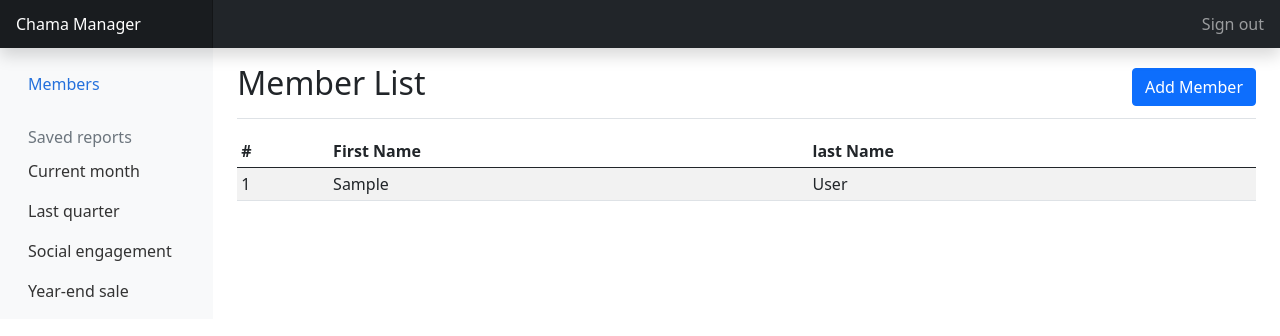
After one commit to davy254/chama, a Django app: page /home/ in a window 1280 px wide. The commit adds this page. Shown: the top 336 px of the page. Run offline with Django 3.2, Linux system fonts and the light colour scheme; tables that the repository leaves empty hold one stand-in row (values such as "Sample post"); some libraries are stand-ins or nearby versions.

Commit message:
can and list new members

```diff
--- a/chama_manager/chama_manager/urls.py
+++ b/chama_manager/chama_manager/urls.py
@@ -18,7 +18,7 @@ from django.urls import include, path
 
 urlpatterns = [
     path('admin/', admin.site.urls),
-    path('members', include('members.urls')),
-    path('', include('core.urls')),
+    path('', include('members.urls')),
+    path('site/', include('core.urls')),
 
 ]
--- a/chama_manager/core/urls.py
+++ b/chama_manager/core/urls.py
@@ -1,7 +1,11 @@
+from unicodedata import name
 from django.urls import path
-from.views import index
+from.views import  index
 
 
 urlpatterns = [
-    path('', index, name='home')
+    path('', index, name='landing'),
+
+
+
 ]
--- a/chama_manager/core/views.py
+++ b/chama_manager/core/views.py
@@ -1,5 +1,8 @@
 from django.shortcuts import render
+from django.views.generic import CreateView
+from members.models import Member
 
-# Render Homepage
+
+# Render Landinpage
 def index(request):
     return render(request, 'core/index.html')
--- /dev/null
+++ b/chama_manager/members/forms.py
@@ -0,0 +1,7 @@
+from django import forms
+from .models import Member
+
+class MemberForm(forms.ModelForm):
+    class Meta:
+        model = Member
+        fields = ['first_name', 'last_name']
--- a/chama_manager/members/urls.py
+++ b/chama_manager/members/urls.py
@@ -1,7 +1,11 @@
 from django.urls import  path
-from .views import members
+from .views import homepage,create_member
 
 
 urlpatterns = [
-    path('', members, name='members')
+    path('home/', homepage, name='home'),
+    path('create-member/', create_member, name='new-member'),
+
+
+
 ]
--- a/chama_manager/members/views.py
+++ b/chama_manager/members/views.py
@@ -1,11 +1,26 @@
-from django.shortcuts import render
+
+from django.shortcuts import redirect, render
+
+from django.views.generic import CreateView
 from .models import Member
+from .forms import MemberForm
 
 # Create your views here.
 
-def members(request):
-    context = {
-        'members': Member.objects.all(),
+def homepage(request):
+    form = MemberForm()
+    context = {'form': form,
+        'members': Member.objects.all()
     }
+    return render(request, 'members/homepage.html', context)
 
-    return render(request, 'members/members.html', context)
+def create_member(request):
+    form = MemberForm()
+    if request.method == 'POST':
+        form = MemberForm(request.POST)
+        if form.is_valid():
+            form.save()
+
+    form = MemberForm()
+    context = { 'form': form,}
+    return redirect('home' )
--- a/chama_manager/static/css/style.css
+++ b/chama_manager/static/css/style.css
@@ -1,7 +1,33 @@
-body {
-    background-color: teal;
+#body{
+  background-color: teal;
 }
+.navbar-brand {
+    padding-top: .75rem;
+    padding-bottom: .75rem;
+    font-size: 1rem;
+    background-color: rgba(0, 0, 0, .25);
+    box-shadow: inset -1px 0 0 rgba(0, 0, 0, .25);
+  }
 
 .row{
     justify-content: space-around;
 }
+
+.sidebar .nav-link {
+    font-weight: 500;
+    color: #333;
+  }
+
+  .sidebar .nav-link .feather {
+    margin-right: 4px;
+    color: #727272;
+  }
+
+  .sidebar .nav-link.active {
+    color: #2470dc;
+  }
+
+  .sidebar .nav-link:hover .feather,
+  .sidebar .nav-link.active .feather {
+    color: inherit;
+  }
--- /dev/null
+++ b/chama_manager/templates/base.html
@@ -0,0 +1,83 @@
+{% load static %}
+<!DOCTYPE html>
+<html lang="en">
+<head>
+    <meta charset="UTF-8">
+    <meta http-equiv="X-UA-Compatible" content="IE=edge">
+    <meta name="viewport" content="width=device-width, initial-scale=1.0">
+    <link rel="stylesheet" href={% static 'css/bootstrap/css/bootstrap.min.css' %}>
+    <link rel="stylesheet" href={% static 'css/style.css' %}>
+    <title>Document</title>
+</head>
+<body >
+
+    <header class="navbar navbar-dark sticky-top bg-dark flex-md-nowrap p-0 shadow">
+        <a class="navbar-brand col-md-3 col-lg-2 me-0 px-3" href="#">Chama Manager</a>
+        <button class="navbar-toggler position-absolute d-md-none collapsed" type="button" data-bs-toggle="collapse" data-bs-target="#sidebarMenu" aria-controls="sidebarMenu" aria-expanded="false" aria-label="Toggle navigation">
+          <span class="navbar-toggler-icon"></span>
+        </button>
+
+        <div class="navbar-nav">
+          <div class="nav-item text-nowrap">
+            <a class="nav-link px-3" href="#">Sign out</a>
+          </div>
+        </div>
+      </header>
+
+      <div class="container-fluid">
+        <div class="row">
+          <nav id="sidebarMenu" class="col-md-3 col-lg-2 d-md-block bg-light sidebar collapse">
+            <div class="position-sticky pt-3">
+              <ul class="nav flex-column">
+                <li class="nav-item">
+                  <a class="nav-link active" aria-current="page" href="#">
+                    <span data-feather="home"></span>
+                    Members
+                  </a>
+                </li>
+
+
+              </ul>
+
+              <h6 class="sidebar-heading d-flex justify-content-between align-items-center px-3 mt-4 mb-1 text-muted">
+                <span>Saved reports</span>
+                <a class="link-secondary" href="#" aria-label="Add a new report">
+                  <span data-feather="plus-circle"></span>
+                </a>
+              </h6>
+              <ul class="nav flex-column mb-2">
+                <li class="nav-item">
+                  <a class="nav-link" href="#">
+                    <span data-feather="file-text"></span>
+                    Current month
+                  </a>
+                </li>
+                <li class="nav-item">
+                  <a class="nav-link" href="#">
+                    <span data-feather="file-text"></span>
+                    Last quarter
+                  </a>
+                </li>
+                <li class="nav-item">
+                  <a class="nav-link" href="#">
+                    <span data-feather="file-text"></span>
+                    Social engagement
+                  </a>
+                </li>
+                <li class="nav-item">
+                  <a class="nav-link" href="#">
+                    <span data-feather="file-text"></span>
+                    Year-end sale
+                  </a>
+                </li>
+              </ul>
+            </div>
+          </nav>
+
+          {% block content %}
+          {% endblock content %}
+        </div>
+      </div>
+  <script src="{% static "css/bootstrap/js/bootstrap.js" %}"></script>
+</body>
+</html>
--- a/chama_manager/templates/core/index.html
+++ b/chama_manager/templates/core/index.html
@@ -10,7 +10,7 @@
 
     <title>Chama Manager</title>
 </head>
-<body>
+<body id='body'>
 
         <div class="row">
             <div class="col-md-4 mt-5" id='signin'>
--- /dev/null
+++ b/chama_manager/templates/members/homepage.html
@@ -0,0 +1,78 @@
+{% extends 'base.html' %}
+
+{% block content %}
+<main class="col-md-9 ms-sm-auto col-lg-10 px-md-4">
+  <div class="d-flex justify-content-between flex-wrap flex-md-nowrap align-items-center pt-3 pb-2 mb-3 border-bottom">
+      <h1 class="h2">Member List</h1>
+      <button type="button" class='btn btn-primary' data-bs-toggle="modal" data-bs-target="#staticBackdrop">
+        Add Member
+      </button>
+      <div class="modal fade" id="staticBackdrop" data-bs-backdrop="static" data-bs-keyboard="false" tabindex="-1"
+       aria-labelledby="staticBackdropLabel" aria-hidden="true">
+        <div class="modal-dialog">
+          <div class="modal-content">
+            <div class="modal-header">
+              <h5 class="modal-title" id="staticBackdropLabel">Add New Member</h5>
+              <button type="button" class="btn-close" data-bs-dismiss="modal" aria-label="Close"></button>
+
+            </div>
+            <form action="{% url 'new-member' %}" method="POST">
+                <div class="modal-body">
+                  {% csrf_token %}
+                  {% for field in form %}
+                  <div class="form-group row">
+                    <label class="col-sm-3 col-form-label" for="{{ field.auto_id }}">
+                      {{ field.label }}
+                      {% for error in field.errors %}
+                        <small id="{{ field.auto_id }}" class="text-danger">{{ error }}</small>
+                      {% endfor %}
+                    </label>
+                    <div class="col-sm-9">
+                      {{ field }}
+                      {% if field.help_text %}
+                      <small>{{ field.help_text|safe }}</small>
+                      {% endif %}
+                    </div>
+                  </div>
+                  {% endfor %}
+
+                 </div>
+                 <div class="modal-footer">
+                    <button type="button" class="btn btn-secondary" data-bs-dismiss="modal">Close</button>
+                    <button type="submit" class="btn btn-primary" >Add Member</button>
+
+
+                  </div>
+            </form>
+
+
+          </div>
+        </div>
+      </div>
+  </div>
+  <div class="table-responsive">
+        <table class="table table-striped table-sm">
+          <thead>
+            <tr>
+              <th scope="col">#</th>
+              <th scope="col">First Name</th>
+              <th scope="col">last Name</th>
+
+            </tr>
+          </thead>
+          <tbody>
+            {% for member in members %}
+              <tr>
+                <td>{{member.id}}</td>
+                <td>{{member.first_name}}</td>
+                <td>{{member.last_name}}</td>
+              </tr>
+            {% endfor %}
+          </tbody>
+        </table>
+      </div>
+
+</main>
+
+
+{% endblock  %}
```
Also changed, not shown: chama_manager/templates/members/members.html (deleted, +0 -14 lines), 1 other file.
